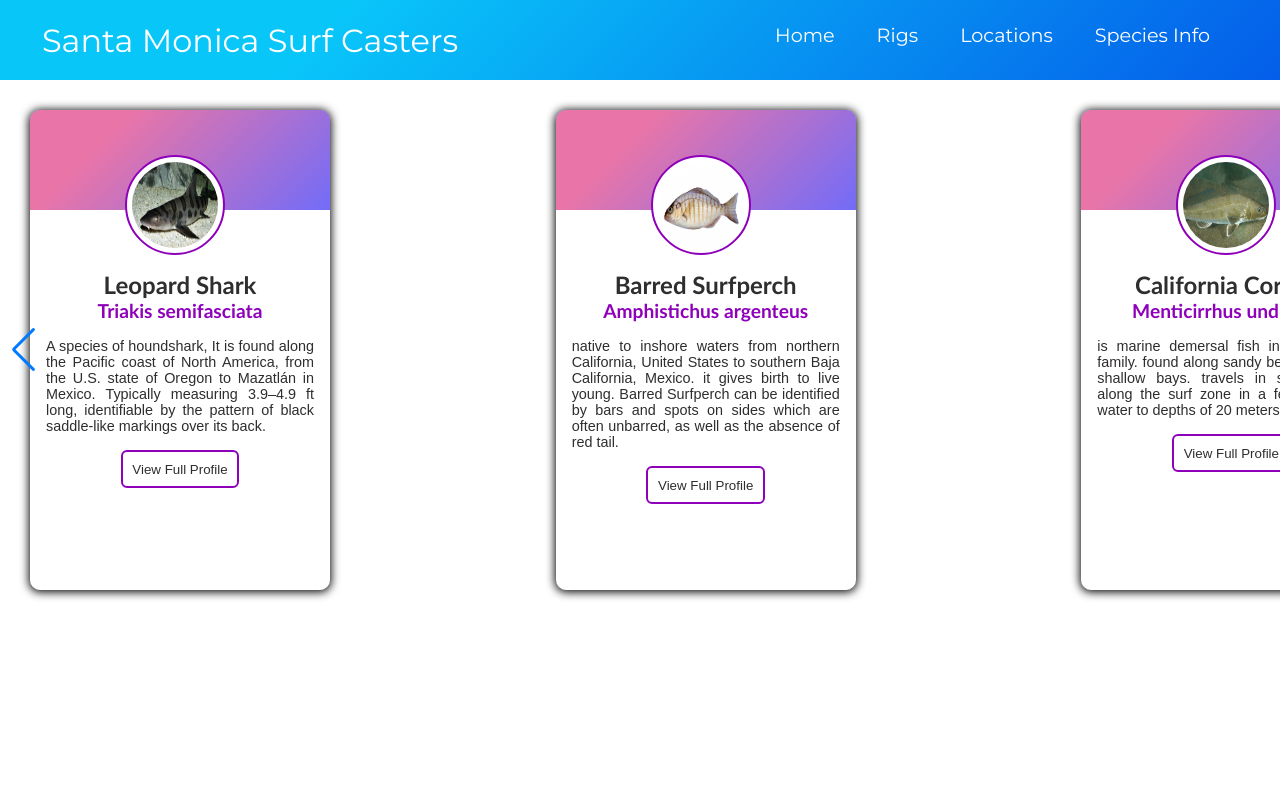
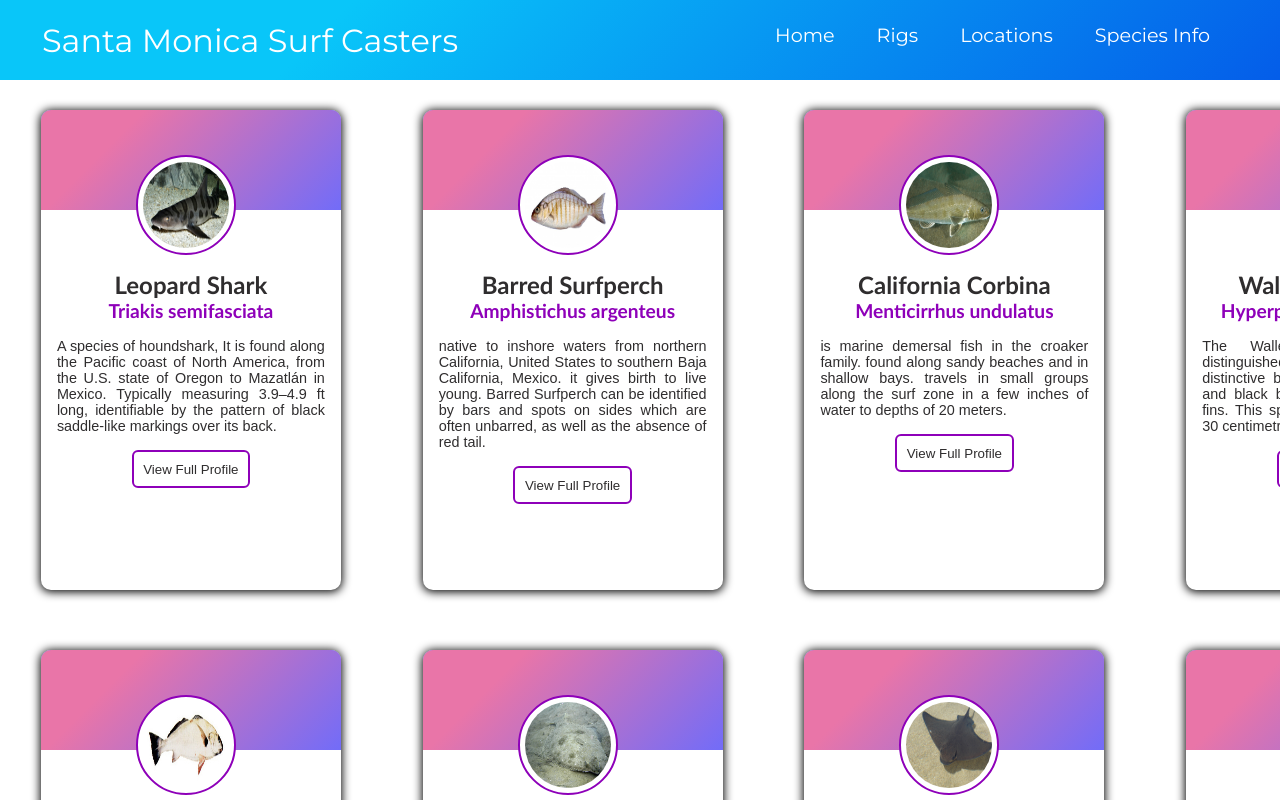
Before and after one commit to GLRJr/california-surf-fisher, a React (Create React App) app: page /fish in a window 1280 px wide. Shown: the top 800 px of the page. Built offline with nearby package versions, Linux system fonts and the light colour scheme.

Commit message:
fixed scroll, beach cards and router

```diff
--- a/src/App.js
+++ b/src/App.js
@@ -7,10 +7,12 @@ import LocationsScreen from './Screens/LocationsScreen';
 import FishScreen from './Screens/FishScreen';
 import FullSpeciesProfile from './Components/FullSpeciesProfile';
 import CardItem from './Components/BeachCards/CardItem';
+import ScrollToTop from './Components/ScrollToTop';
 
 function App() {
   return (
     <Router>
+      <ScrollToTop />
       <main className={style.app}>
         <Switch>
           <Route exact path="/">
--- a/src/Components/BeachCards/index.js
+++ b/src/Components/BeachCards/index.js
@@ -1,42 +1,58 @@
 import React from 'react';
 import styles from './styles.module.css';
 //import {useHistory} from 'react-router-dom';
+import {beachData} from '../../BeachInfo/beachData';
 import CardItem from './CardItem';
-import venicePier from '../../assets/venicefishingpier.jpg';
-import redondoPier from '../../assets/Redondobeachpier.jpg';
-import santaMonicaPier from '../../assets/santaMonicaPier.jpg';
-import manhattanBeachPier from '../../assets/manhattanBeachPier.jpg';
-import willRodgersStateBeach from '../../assets/willRodgersStateBeach.jpg';
 
 function BeachCards() {
+  let homepageCardsBig = [];
+  let homepageCardsSmall = [];
+
+  for (let i in beachData) {
+    if (i < 2) {
+      homepageCardsBig.push(beachData[i]);
+    }
+    console.log(homepageCardsBig.length);
+  }
+
+  for (let i in beachData) {
+    if (i > 2 && i < 6) {
+      homepageCardsSmall.push(beachData[i]);
+    }
+    console.log(homepageCardsSmall.length);
+  }
+
   return (
     <div className={styles.cards}>
       <h1>Popular Spots in the Santa Monica Bay</h1>
       <div className={styles.cardsContainer}>
         <div className={styles.cardsWrapper}>
+          <ul className={styles.cardsItems}></ul>
           <ul className={styles.cardsItems}>
-            <CardItem src={redondoPier} text="Redondo Beach Pier" label="Pier" path="/services" />
-            <CardItem src={venicePier} text="Venice Fishing Pier" label="Pier" path="/" />
+            {homepageCardsBig.map((item, index) => {
+              return (
+                <CardItem
+                  key={index}
+                  src={item.photo}
+                  text={item.id}
+                  label="Pier"
+                  path="/services"
+                />
+              );
+            })}
           </ul>
           <ul className={styles.cardsItems}>
-            <CardItem
-              src={santaMonicaPier}
-              text="Santa Monica Pier"
-              label="Pier"
-              path="/services"
-            />
-            <CardItem
-              src={willRodgersStateBeach}
-              text="Will Rodgers State Beach"
-              label="Surf"
-              path="/products"
-            />
-            <CardItem
-              src={manhattanBeachPier}
-              text="Manhattan Beach Pier"
-              label="Pier"
-              path="/sign-up"
-            />
+            {homepageCardsSmall.map((item, index) => {
+              return (
+                <CardItem
+                  key={index}
+                  src={item.photo}
+                  text={item.id}
+                  label={item.label}
+                  path="/services"
+                />
+              );
+            })}
           </ul>
         </div>
       </div>
--- /dev/null
+++ b/src/Components/ScrollToTop.js
@@ -0,0 +1,12 @@
+import {useEffect} from 'react';
+import {useLocation} from 'react-router-dom';
+
+export default function ScrollToTop() {
+  const {pathname} = useLocation();
+
+  useEffect(() => {
+    window.scrollTo(0, 0);
+  }, [pathname]);
+
+  return null;
+}
--- a/src/Components/SpeciesCard/index.js
+++ b/src/Components/SpeciesCard/index.js
@@ -23,7 +23,7 @@ function SpeciesCard() {
       >
         {SpeciesData.map((item, index) => {
           return (
-            <SwiperSlide>
+            <SwiperSlide key={index}>
               <div className={style.main}>
                 <div className={style.upperContainer}>
                   <div className={style.imageContainer}>
--- a/src/Screens/FishScreen/index.js
+++ b/src/Screens/FishScreen/index.js
@@ -1,12 +1,40 @@
 import React from 'react';
 import NavBar from '../../Components/NavBar';
-import SpeciesCard from '../../Components/SpeciesCard';
+import {SpeciesData} from '../../Components/SpeciesCard/SpeciesData';
+import style from './styles.module.css';
+import {useHistory} from 'react-router-dom';
 
 function FishScreen() {
+  const history = useHistory();
   return (
     <div>
       <NavBar />
-      <SpeciesCard />
+      <div className={style.cardContainer}>
+        {SpeciesData.map((item, index) => {
+          return (
+            <div className={style.main}>
+              <div className={style.upperContainer}>
+                <div className={style.imageContainer}>
+                  <img src={item.profileImage} alt="pic of fish" height="100px" width="100px" />
+                </div>
+              </div>
+              <div className={style.lowerContainer}>
+                <h3>{item.commonName}</h3>
+                <h4>{item.scienceName}</h4>
+                <p>{item.shortDescription}</p>
+
+                <button
+                  onClick={() => {
+                    history.push(`/fishprofile/${item.id}`);
+                  }}
+                >
+                  View Full Profile
+                </button>
+              </div>
+            </div>
+          );
+        })}
+      </div>
     </div>
   );
 }
--- /dev/null
+++ b/src/Screens/FishScreen/styles.module.css
@@ -0,0 +1,96 @@
+.cardContainer {
+  display: flex;
+  flex-wrap: wrap;
+  justify-content: space-around;
+  align-content: space-evenly;
+  width: 1527px;
+  max-width: 1527px;
+}
+
+.main {
+  width: 300px;
+  height: 480px;
+  background: white;
+  border-radius: 10px;
+  box-shadow: 0px 1px 10px 1px black;
+  overflow: hidden;
+  margin: 30px;
+}
+
+.upperContainer {
+  height: 100px;
+  /* background: linear-gradient(to left,  )  */
+  background-color: #726cf8;
+  background-image: linear-gradient(315deg, #726cf8 0%, #e975a8 74%);
+}
+
+.imageContainer img {
+  background: white;
+  width: 100px;
+  height: 100px;
+  border-radius: 50%;
+  padding: 5px;
+  transform: translate(95px, 45px);
+  border: 2px solid #8e00b9;
+  border-radius: 50%;
+}
+
+/* img {
+  } */
+
+.lowerContainer {
+  margin-top: 60px;
+  height: 300px;
+  background: white;
+  text-align: center;
+  font-family: 'Trebuchet MS', 'Lucida Sans Unicode', 'Lucida Grande', 'Lucida Sans', Arial,
+    sans-serif;
+}
+
+.lowerContainer h3,
+h4,
+p {
+  margin: 0;
+  padding: 0;
+}
+
+.lowerContainer h3 {
+  color: #2f2d2e;
+  font-weight: 600;
+  font-size: 1.5rem;
+}
+
+.lowerContainer h4 {
+  color: #8e00b9;
+  font-weight: 700;
+  font-size: 1.2rem;
+}
+
+.lowerContainer p {
+  margin: 1rem;
+  font-family: sans-serif;
+  color: #2f2d2e;
+  font-weight: 300;
+  font-size: 0.9rem;
+  text-align: justify;
+}
+
+button {
+  margin: 1rem;
+  margin-top: 0;
+  color: #2f2d2e;
+  font: bold;
+  padding: 0.6rem;
+  background-color: white;
+  border: 2px solid #8e00b9;
+  border-radius: 6px;
+  transition-duration: 0.5s;
+  animation: ease-in-out;
+}
+
+button:hover {
+  background-image: linear-gradient(315deg, #726cf8 0%, #e975a8 74%);
+  transform: scale(1.2);
+  border: none;
+  color: white;
+}
--- a/src/Screens/HomeScreen/index.js
+++ b/src/Screens/HomeScreen/index.js
@@ -5,8 +5,11 @@ import style from './styles.module.css';
 import MapComponent from '../../Components/MapComponent';
 import BeachCards from '../../Components/BeachCards';
 import AnimalDescriptionComponent from '../../Components/AnimalDescriptionComponent';
+import {useHistory} from 'react-router-dom';
 
 function HomeScreen() {
+  const history = useHistory();
+
   return (
     <main className={style.app}>
       <NavBar />
@@ -14,7 +17,13 @@ function HomeScreen() {
       <BeachCards />
       <h2>Commonly Caught Species</h2>
       <AnimalDescriptionComponent />
-      <button>See Full List</button>
+      <button
+        onClick={() => {
+          history.push('/fish');
+        }}
+      >
+        See Full List
+      </button>
       <MapComponent />
     </main>
   );
```
Also changed, not shown: src/BeachInfo/beachData.js (+233 -57 lines), src/Functions/functions.js (added, +12 -0 lines), src/assets/defaultBeach.jpg (added).
